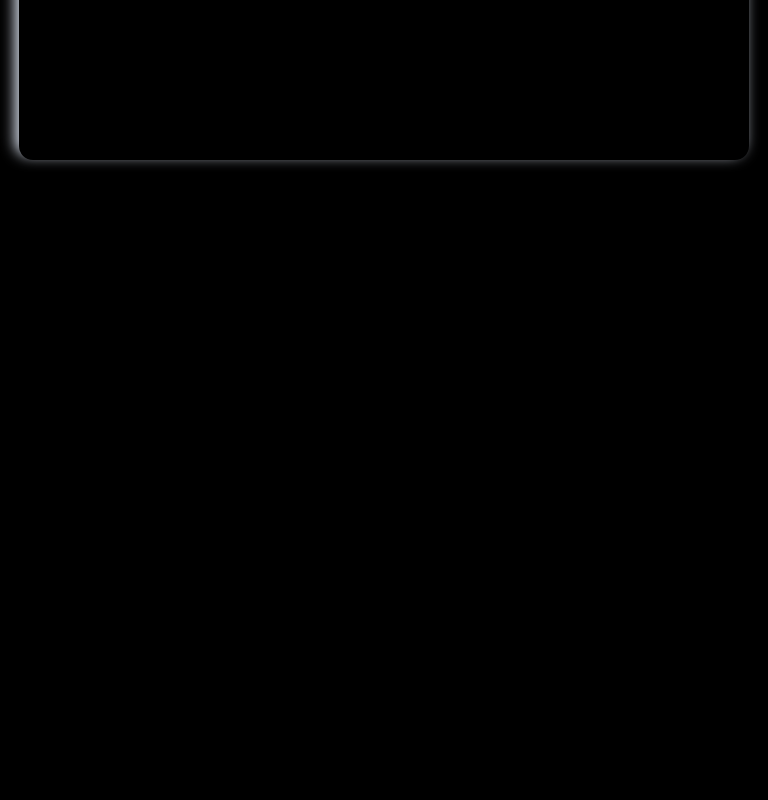
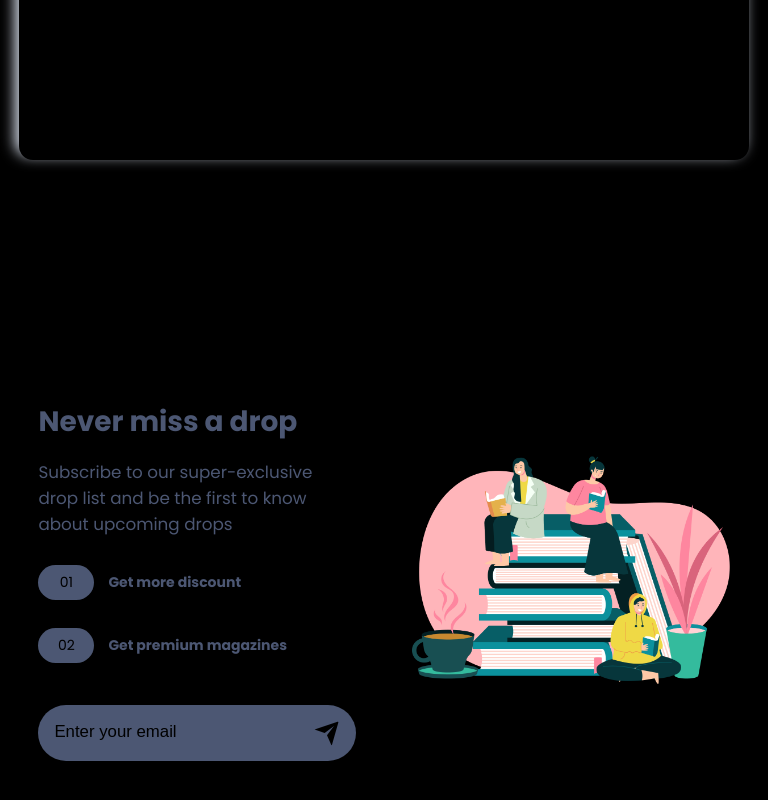
Before and after one commit to Phanhhh/NFTMarketplaceWeb3FE, a Next.js app: page / in a window 768 px wide. Shown: the part 3109-3909 px from the top of the page. Built offline with nearby package versions, Linux system fonts and the light colour scheme.

Commit message:
feat: Subscribe component

```diff
--- /dev/null
+++ b/components/Subscribe/Subscribe.jsx
@@ -0,0 +1,49 @@
+import React from 'react';
+import { RiSendPlaneFill } from "react-icons/ri";
+import Image from "next/image";
+
+//INTERNAL IMPORT
+import Style from "./Subscribe.module.css";
+import images from "../../image";
+
+const Subscribe = () => {
+    return (
+        <div className={Style.subscribe}>
+          <div className={Style.subscribe_box}>
+            <div className={Style.subscribe_box_left}>
+              <h2>Never miss a drop</h2>
+              <p>
+                Subscribe to our super-exclusive drop list and be the first to know
+                about upcoming drops
+              </p>
+              <div className={Style.subscribe_box_left_box}>
+                <span>01</span>
+                <small>Get more discount</small>
+              </div>
+
+              <div className={Style.subscribe_box_left_box}>
+                <span>02</span>
+                <small>Get premium magazines</small>
+              </div>
+
+              <div className={Style.subscribe_box_left_input}>
+                <input type="email" placeholder="Enter your email" />
+                <RiSendPlaneFill className={Style.subscribe_box_left_input_icon} />
+              </div>
+            </div>
+
+            <div className={Style.subscribe_box_right}>
+              <Image
+                src={images.update}
+                alt="get update"
+                layout="responsive"
+                height={600}
+                width={800}
+              />
+            </div>
+          </div>
+        </div>
+      );
+    };
+
+export default Subscribe;
--- /dev/null
+++ b/components/Subscribe/Subscribe.module.css
@@ -0,0 +1,111 @@
+
+.subscribe{
+    width: 100%;
+}
+
+.subscribe_box{
+    width: 80%;
+    margin: 0 auto;
+    padding:  8rem 0;
+
+    display: grid;
+    grid-template-columns: 1.5fr 2fr;
+    align-items: center;
+}
+
+.subscribe_box_left h2{
+    font-size: 3rem;
+    line-height: 1;
+}
+
+.subscribe_box p{
+    font-size: 1.2rem;
+}
+
+.subscribe_box_left_box{
+    display: flex;
+    align-items: center;
+    gap: 1rem;
+    margin-top: 2rem;
+}
+
+.subscribe_box_left_box small{
+    font-size: 1rem;
+    font-weight: 700;
+}
+
+.subscribe_box_left_box span{
+    background-color: var(--icons-color);
+    color: var(--main-bg-color);
+    padding: .5rem 1rem;
+    border-radius: 2rem;
+    width: 4rem;
+    text-align: center;
+}
+
+
+.subscribe_box_left_input{
+    margin-top: 3rem;
+    padding: 2rem;
+    width: 80%;
+    border-radius: 4rem;
+    background-color: var(--icons-color);
+    color: var(--main-bg-color);
+
+    display: flex;
+    align-items: center;
+}
+
+.subscribe_box_left_input input{
+    background-color: transparent;
+    border: 0;
+    outline: none;
+    width: 90%;
+}
+
+.subscribe_box_left_input input::placeholder{
+    color: var(--main-bg-color);
+    font-size: 1.2rem;
+}
+
+.subscribe_box_left_input_icon{
+    font-size: 2rem;
+}
+
+@media screen and (min-device-width: 320px) and (max-device-width: 768px){
+    .subscribe_box{
+        width: 70%;
+        grid-template-columns: 1fr;
+        gap: 4rem;
+    }
+
+    .subscribe_box_left{
+        margin-top: -6rem;
+    }
+
+    .subscribe_box_left_input{
+        width: 100%;
+        padding: 1rem;
+    }
+
+    .subscribe_box_left h2{
+        font-size: 2rem;
+    }
+}
+
+@media screen and (min-device-width: 768px) and (max-device-width: 1024px){
+    .subscribe_box{
+        width: 90%;
+        grid-template-columns: repeat(2, 1fr);
+        gap: 4rem;
+    }
+
+    .subscribe_box_left_input{
+        width: 100%;
+        padding: 1rem;
+    }
+
+    .subscribe_box_left h2{
+        font-size: 2rem;
+    }
+}
--- a/components/componentsindex.js
+++ b/components/componentsindex.js
@@ -4,5 +4,14 @@
 import HeroSection from "./HeroSection/HeroSection";
 import Service from "./Service/Service";
 import BigNFTSlider from "./BigNFTSlider/BigNFTSlider";
+import Subscribe from "./Subscribe/Subscribe";
 
-export {Button, Footer, NavBar, HeroSection, Service, BigNFTSlider};
+export {
+  Button,
+  Footer,
+  NavBar,
+  HeroSection,
+  Service,
+  BigNFTSlider,
+  Subscribe,
+};
--- a/image/index.js
+++ b/image/index.js
@@ -45,6 +45,8 @@
 
 import herosection from "./hero_section.jpeg";
 
+import update from "./update.png";
+
 export default {
   collection,
   creatorbackground1,
@@ -86,4 +88,5 @@
   nft_image_1,
   nft_image_2,
   nft_image_3,
+  update,
 };
--- a/pages/index.js
+++ b/pages/index.js
@@ -1,8 +1,13 @@
-import React from 'react';
+import React from "react";
 
 // INTERNAL IMPORT
 import Style from "../styles/index.module.css";
-import { HeroSection, Service, BigNFTSlider } from '../components/componentsindex';
+import {
+  HeroSection,
+  Service,
+  BigNFTSlider,
+  Subscribe,
+} from "../components/componentsindex";
 
 const Home = () => {
   return (
@@ -10,8 +15,9 @@
       <HeroSection />
       <Service />
       <BigNFTSlider />
+      <Subscribe />
     </div>
-  )
+  );
 };
 
 export default Home;
```
Also changed, not shown: image/update.png (added).
